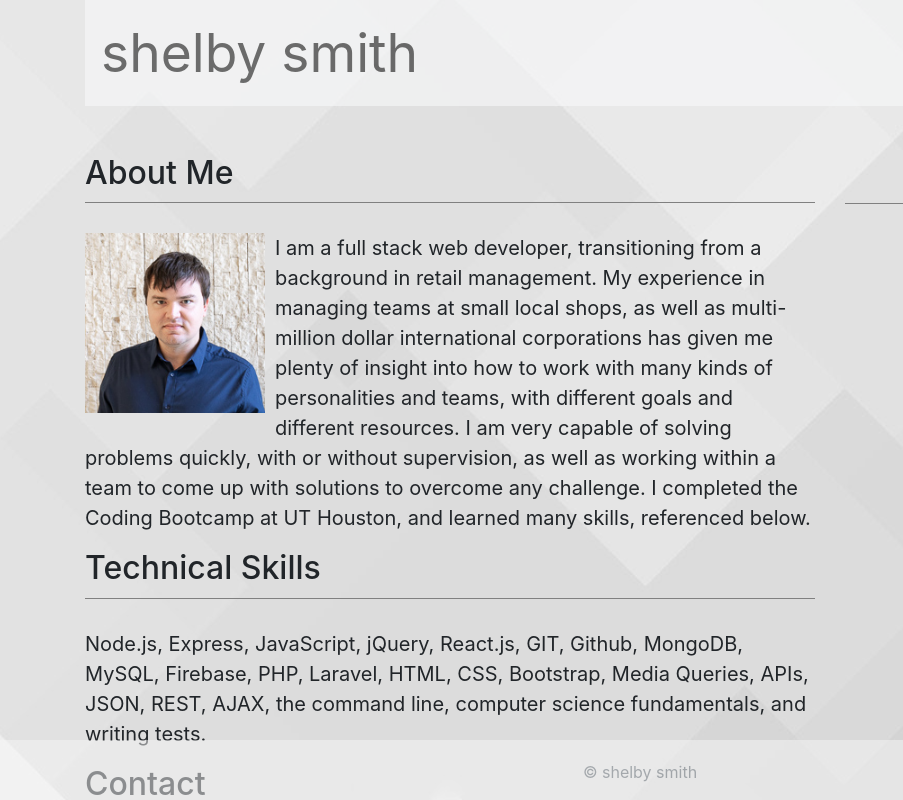
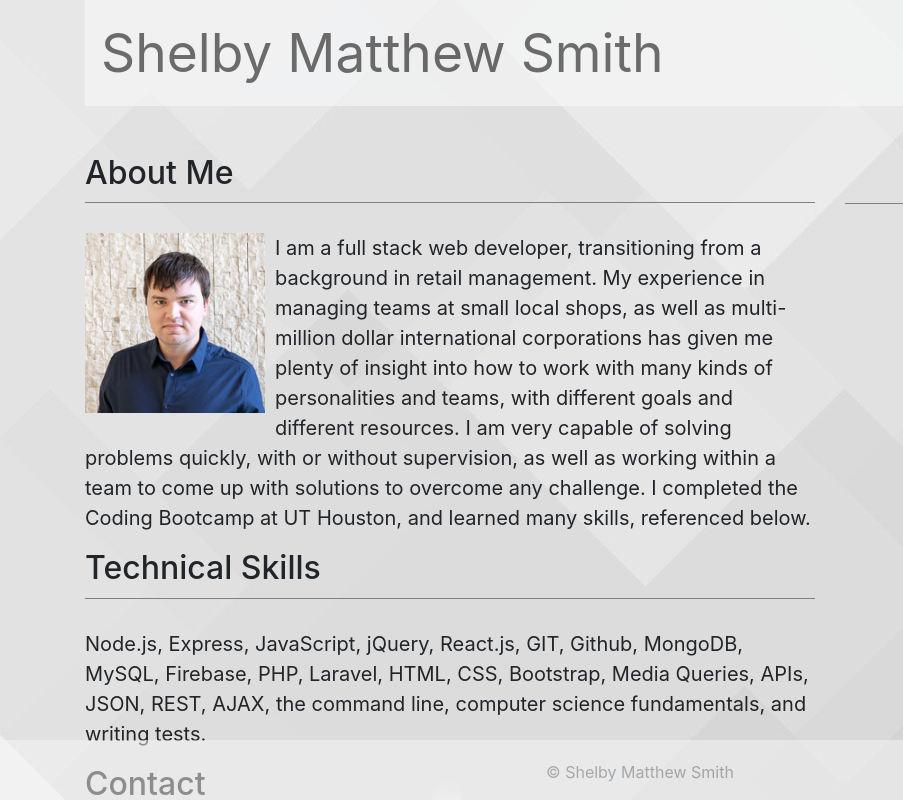
Before and after one commit to shelbymatthew/Bootstrap-Portfolio, a plain HTML site: page index.html in a window 1280 px wide. Shown: the top 800 px of the page, 0-903 px from the left. Drawn offline with nearby package versions, Linux system fonts and the light colour scheme.

Commit message:
updating info

```diff
--- a/index.html
+++ b/index.html
@@ -9,7 +9,7 @@
         crossorigin="anonymous">
     <link rel="stylesheet" href="style.css">
 
-    <title>Shelby Smith's Portfolio</title>
+    <title>Shelby Matthew Smith's Portfolio</title>
 </head>
 
 <body>
@@ -19,7 +19,7 @@
             <div class="row ssnav">
                 <div class="col-sm-12 col-md-12">
                     <nav class="navbar navbar-expand-lg navbar-light bg-light">
-                        <a class="navbar-brand" id="headername" href="#">shelby smith</a>
+                        <a class="navbar-brand" id="headername" href="#">Shelby Matthew Smith</a>
                         <button class="navbar-toggler" type="button" data-toggle="collapse" data-target="#navbarSupportedContent" aria-controls="navbarSupportedContent"
                             aria-expanded="false" aria-label="Toggle navigation">
                             <span class="navbar-toggler-icon"></span>
@@ -89,7 +89,7 @@
     </div>
     <footer class="footer">
         <div class="container">
-            <span class="text-muted">&copy; shelby smith</span>
+            <span class="text-muted">&copy; Shelby Matthew Smith</span>
         </div>
     </footer>
     <script src="https://code.jquery.com/jquery-3.2.1.slim.min.js" integrity="sha384-KJ3o2DKtIkvYIK3UENzmM7KCkRr/rE9/Qpg6aAZGJwFDMVNA/GpGFF93hXpG5KkN"
```
Also changed, not shown: portfolio.html (+3 -3 lines).
